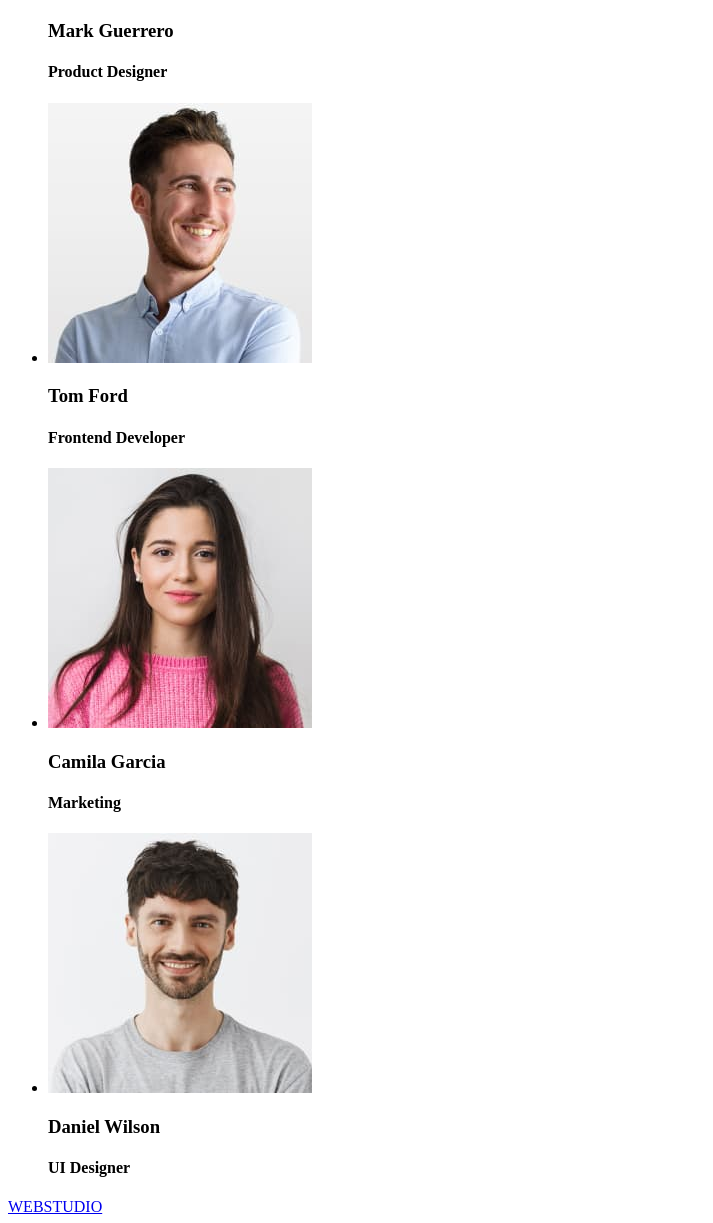
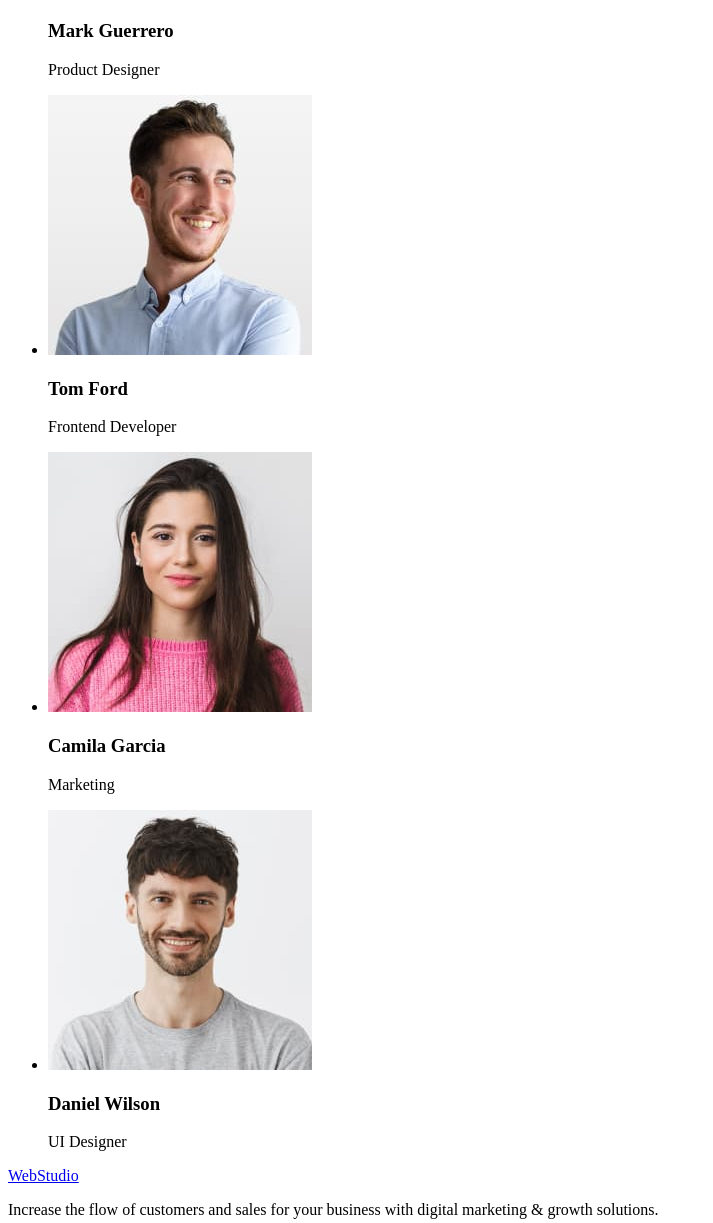
Before and after one commit to ChaikaMe/goit-markup-hw-01, a plain HTML site: page index.html in a window 1280 px wide. Shown: the part 837-2060 px from the top of the page, without its empty margins (0-713 px from the left). Drawn offline with Linux system fonts and the light colour scheme.

Commit message:
changed index.html

```diff
--- a/index.html
+++ b/index.html
@@ -17,7 +17,7 @@
 
         <address>
             <a href="mailto:info@devstudio.com">info@devstudio.com</a>
-            <a href="tel:+110001111111">+11 (000) 111-11-11</a>
+            <a href="tel:+110001111111">+11(000)111-11-11</a>
         </address>
 
     </header>
@@ -26,7 +26,7 @@
         <section>
             <h1>Effective Solutions
             for Your Business</h1>
-            <button>Order Service</button>
+            <button type="button">Order Service</button>
         </section>
 
         <section>
@@ -71,7 +71,7 @@
                         height="260"
                     />
                         <h3>Mark Guerrero</h3>
-                        <h4>Product Designer</h4>
+                        <p>Product Designer</p>
                 </li>
                 <li>
                     <img
@@ -81,7 +81,7 @@
                         height="260"
                     />
                         <h3>Tom Ford</h3>
-                        <h4>Frontend Developer</h4>
+                        <p>Frontend Developer</p>
                 </li>
                 <li>
                     <img
@@ -91,7 +91,7 @@
                         height="260"
                     />
                         <h3>Camila Garcia</h3>
-                        <h4>Marketing</h4>
+                        <p>Marketing</p>
                 </li>
                 <li>
                     <img
@@ -101,7 +101,7 @@
                         height="260"
                     />
                         <h3>Daniel Wilson</h3>
-                        <h4>UI Designer</h4>
+                        <p>UI Designer</p>
                 </li>
             </ul>
         </section>
@@ -109,7 +109,7 @@
     </main>
 
     <footer>
-        <a href="index.html">WEBSTUDIO</a>
+        <a href="./index.html">WebStudio</a>
         <p>
             Increase the flow of customers and sales for your business with digital marketing & growth solutions.
         </p>
```
